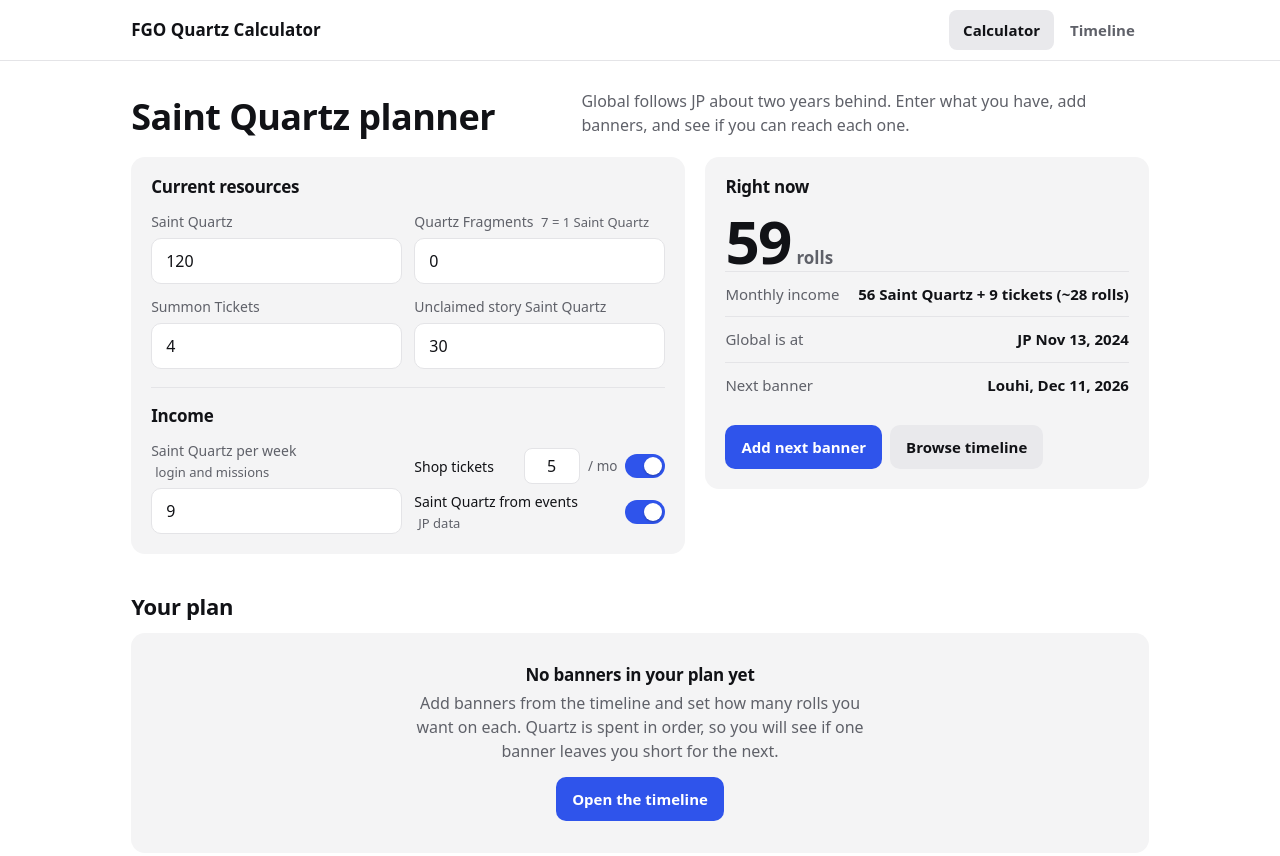
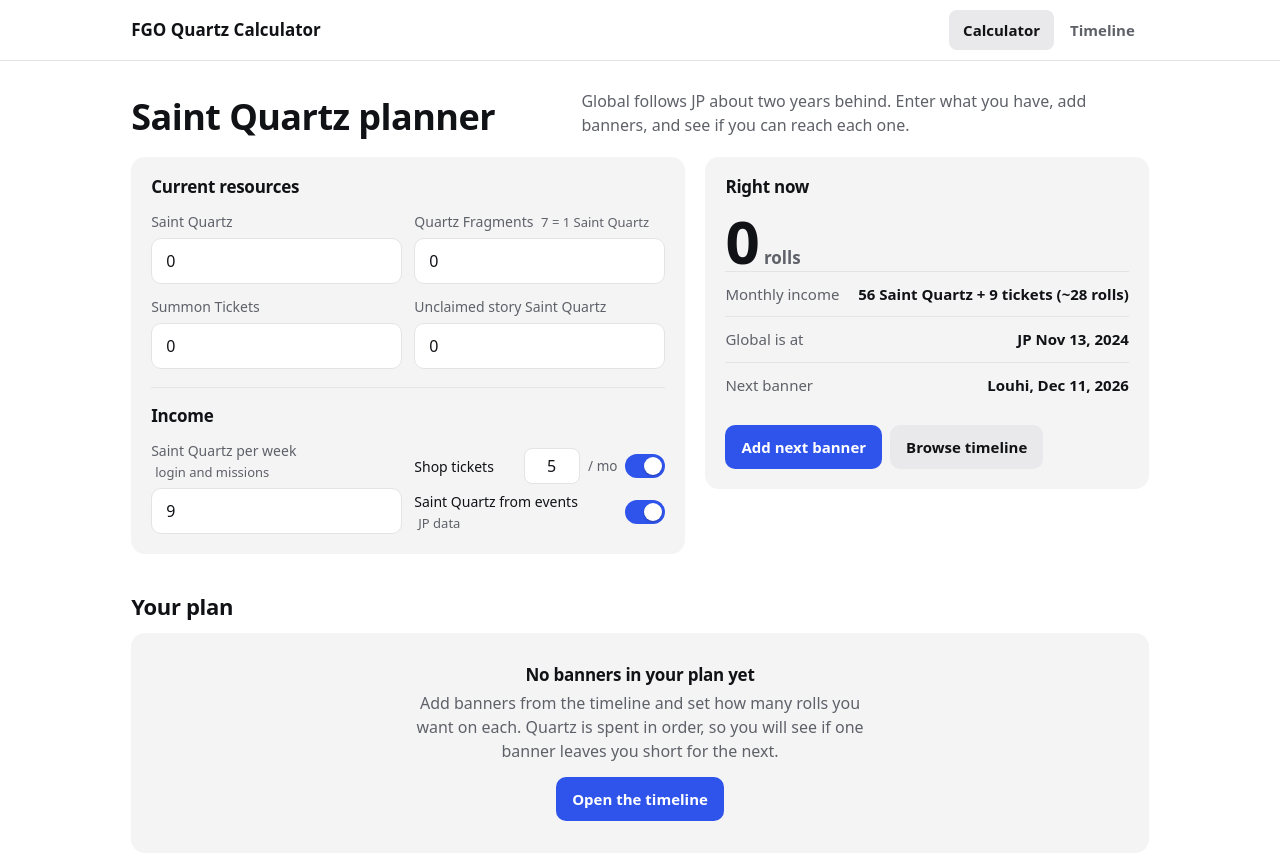
Before and after one commit to PieroSVM/fgocalculator, a plain HTML site: page index.html in a window 1280 px wide. Shown: the top 856 px of the page. Drawn offline with Linux system fonts and the light colour scheme.

Commit message:
Reset resources to 0 by default and after 5 min away
Co-Authored-By: Claude Opus 5.5 <noreply@anthropic.com>
Claude-Session: https://claude.ai/code/session_011WWzku5b5zoPNixVKk4wLt

```diff
--- a/index.html
+++ b/index.html
@@ -258,14 +258,14 @@ const DAY=864e5,today=new Date(new Date().toDateString()).getTime();
 const CLS={saber:"Saber",archer:"Archer",lancer:"Lancer",rider:"Rider",caster:"Caster",assassin:"Assassin",berserker:"Berserker",ruler:"Ruler",avenger:"Avenger",alterEgo:"Alter Ego",moonCancer:"Moon Cancer",foreigner:"Foreigner",pretender:"Pretender",shielder:"Shielder",beast:"Beast",unBeastOlgaMarie:"Beast"};
 const KEY="fgo-sq-calc-v5",OLD="fgo-sq-calc-v4";
 const fresh=()=>A.steps.map(o=>({...o}));
-const DEF=()=>({sq:120,frag:0,tk:4,story:30,weekly:9,monthly:5,useTk:true,useEv:true,drift:15,plan:[],q:fresh()});
+const DEF=()=>({sq:0,frag:0,tk:0,story:0,weekly:9,monthly:5,useTk:true,useEv:true,drift:15,plan:[],q:fresh()});
 let st,hist=[];
 try{st=JSON.parse(localStorage.getItem(KEY))}catch(e){}
 if(!st||!Array.isArray(st.q)){st=DEF();try{const o=JSON.parse(localStorage.getItem(OLD));if(o){for(const k of["sq","frag","tk","story","weekly","monthly","drift","useTk","useEv"])if(k in o)st[k]=o[k];if(Array.isArray(o.plan))st.plan=o.plan.filter(p=>st.q.some(x=>x.id===p.id))}}catch(e){}}
 // New data from the daily update: take the fresh queue and keep planned banners (matched by id, or by banner art for older saves).
-// Coming back after more than 5 minutes starts a clean plan with the source queue; saved resources stay.
+// Coming back after more than 5 minutes starts over: resources at 0, empty plan, source queue. Income settings stay.
 const IDLE=5*60*1000;
-if(st.t&&Date.now()-st.t>IDLE){st.plan=[];st.q=fresh();st.v=A.version}
+if(st.t&&Date.now()-st.t>IDLE){Object.assign(st,{sq:0,frag:0,tk:0,story:0,plan:[],q:fresh(),v:A.version})}
 if(st.v!==A.version){const old=Array.isArray(st.q)?st.q:[];st.q=fresh();
   st.plan=(st.plan||[]).map(p=>{if(st.q.some(x=>x.id===p.id))return p;const o=old.find(x=>x.id===p.id),n=o&&o.img&&st.q.find(x=>x.img===o.img);return n?{...p,id:n.id}:null}).filter(Boolean);
   st.v=A.version}
```
Also changed, not shown: tools/template.html (+3 -3 lines).
